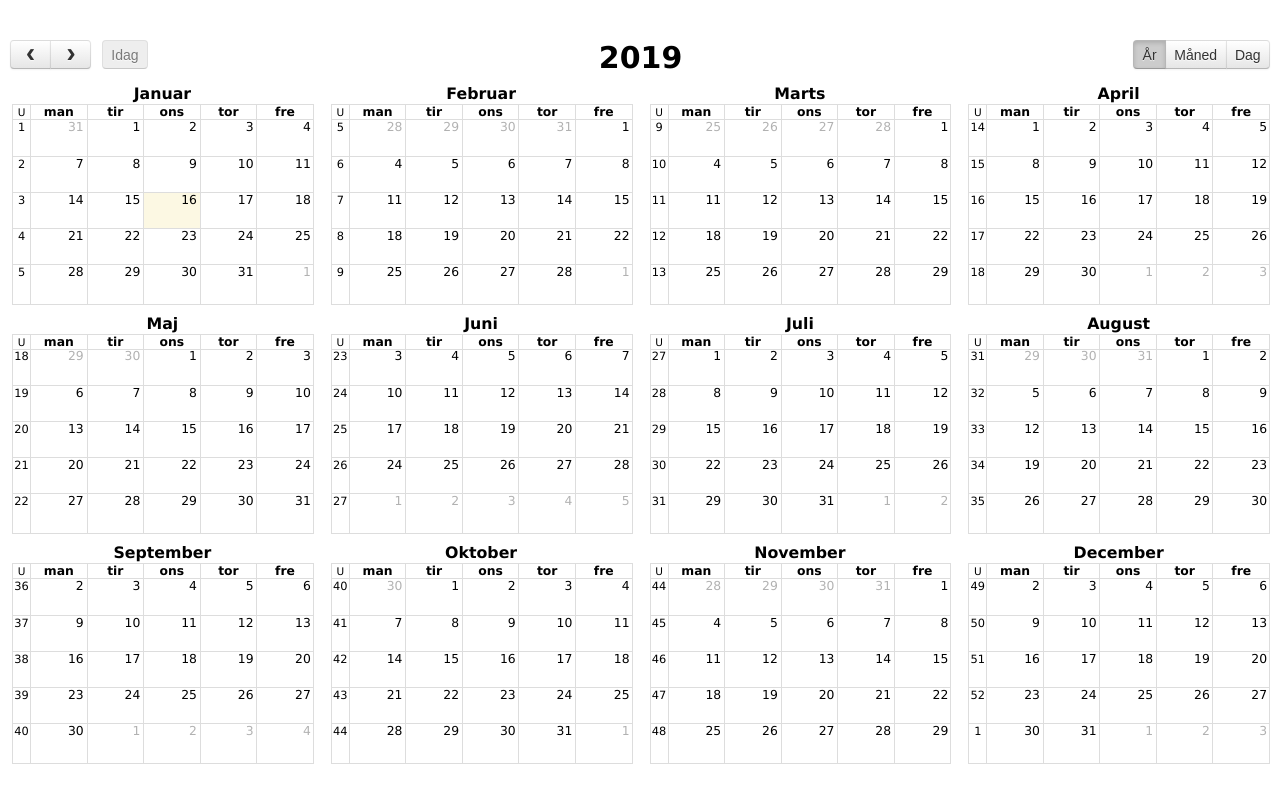
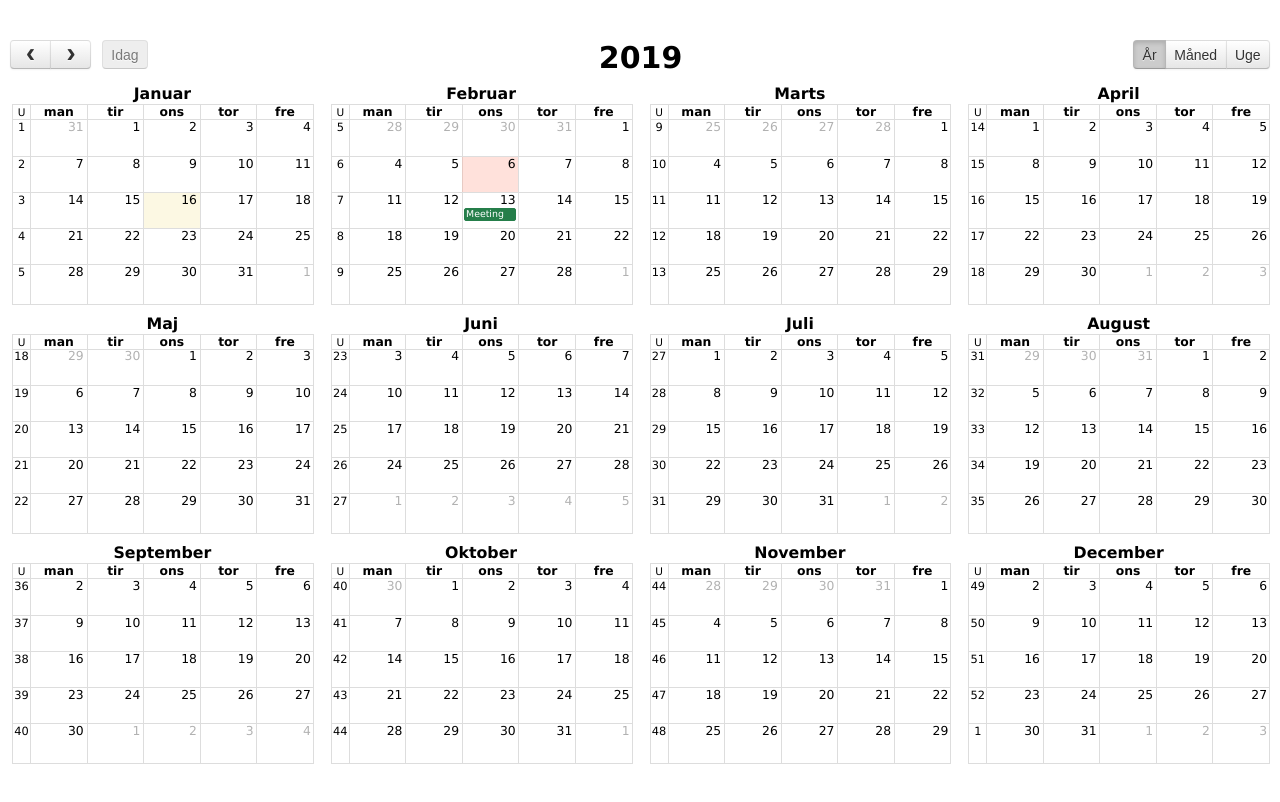
Before and after one commit to Awooku/Elektriker-Modulprojekt, a plain HTML site: page kalender.html in a window 1280 px wide. Drawn offline with Linux system fonts and the light colour scheme.

Commit message:
Updateret

```diff
--- a/css/kalendercss.css
+++ b/css/kalendercss.css
@@ -6,6 +6,6 @@ body {
   }
 
   #calendar {
-    max-width: 1500px; /* 1500px // 900px */
+    max-width: 1500px; /* 1280px; *//* 900px; */
     margin: 0 auto;
   }
--- /dev/null
+++ b/fullcalendar-2.2.7-yearview/demos/kalender1.html
@@ -0,0 +1,105 @@
+<!DOCTYPE html>
+<html>
+<head>
+<meta charset='utf-8' />
+<link href='../fullcalendar.css' rel='stylesheet' />
+<link href='../fullcalendar.print.css' rel='stylesheet' media='print' />
+<script src='../lib/moment.min.js'></script>
+<script src='../lib/jquery.min.js'></script>
+<script src='../fullcalendar.min.js'></script>
+<script src='../da.js'></script>
+
+<script>
+
+    $(document).ready(function() {
+
+        $('#calendar').fullCalendar({
+            header: {
+                left: 'prev,next today',
+                center: 'title',
+                right: 'year,month,agendaWeek'
+            },
+            defaultDate: '2015-02-12',
+            defaultView: 'year',
+            yearColumns: 4,
+            businessHours: true, // display business hours
+            selectable: true,
+            selectHelper: true,
+            select: function(start, end) {
+                var title = prompt('Event Title:');
+                var eventData;
+	            if (title) {
+                    eventData = {
+                        title: title,
+                        start: start,
+                        end: end
+                    };
+                    $('#calendar').fullCalendar('renderEvent', eventData, true); // stick? = true
+                }
+                $('#calendar').fullCalendar('unselect');
+            },
+            weekNumbers: true,
+            editable: true,
+            eventLimit: true, // allow "more" link when too many events
+                events: [
+                {
+                    title: 'Meeting',
+                    start: '2015-02-13T11:00:00',
+                    constraint: 'availableForMeeting', // defined below
+                    color: '#257e4a'
+                },
+                // areas where "Meeting" must be dropped
+                {
+                    id: 'availableForMeeting',
+                    start: '2015-02-11T10:00:00',
+                    end: '2015-02-11T16:00:00',
+                    rendering: 'background'
+                },
+                {
+                    id: 'availableForMeeting',
+                    start: '2015-02-13T10:00:00',
+                    end: '2015-02-13T16:00:00',
+                    rendering: 'background'
+                },
+                // red areas where no events can be dropped
+                {
+                    start: '2015-02-24',
+                    end: '2015-02-28',
+                    overlap: false,
+                    rendering: 'background',
+                    color: '#ff9f89'
+                },
+                {
+                    start: '2015-02-06',
+                    end: '2015-02-08',
+                    overlap: false,
+                    rendering: 'background',
+                    color: '#ff9f89'
+                }
+            ]
+        });
+    });
+
+</script>
+<style>
+
+    body {
+        margin: 40px 10px;
+        padding: 0;
+        font-family: "Lucida Grande",Helvetica,Arial,Verdana,sans-serif;
+        font-size: 14px;
+    }
+
+    #calendar {
+        max-width: 1280px;
+        margin: 0 auto;
+    }
+
+</style>
+</head>
+<body>
+
+    <div id='calendar'></div>
+
+</body>
+</html>
--- a/js/kalenderjs.js
+++ b/js/kalenderjs.js
@@ -5,7 +5,7 @@ $(document).ready(function() {
 		header: {
 			left: 'prev,next today',
 			center: 'title',
-			right: 'year,month,agendaQuarter,agendaDay'
+			right: 'year,month,agendaQuarter,agendaWeek'
 				/* Add quarter please */
 		},
 		defaultDate: new Date(),
@@ -31,74 +31,38 @@ $(document).ready(function() {
 		eventLimit: true, // allow "more" link when too many events
 		events: [
 			{
-				start: '2018-01-01',
-				end: '2018-01-06',
+				title: 'Meeting',
+				start: '2019-02-13T11:00:00',
+				constraint: 'availableForMeeting', // defined below
+				color: '#257e4a'
+			},
+			// areas where "Meeting" must be dropped
+			{
+				id: 'availableForMeeting',
+				start: '2019-02-11T10:00:00',
+				end: '2015-02-11T16:00:00',
 				rendering: 'background'
 			},
 			{
-				title: 'Long event',
-				start: '2018-01-07',
-				end: '2018-01-10'
+				id: 'availableForMeeting',
+				start: '2019-02-13T10:00:00',
+				end: '2015-02-13T16:00:00',
+				rendering: 'background'
 			},
-			/*{
-				title: 'Background Yearview Dev',
-				start: '2018-01-04',
-				end: '2018-01-19',
-				rendering: 'background'
-			},*/
+			// red areas where no events can be dropped
 			{
-				id: 999,
-				title: 'Repeating Event',
-				start: '2018-01-09T16:00:00'
+				start: '2019-02-24',
+				end: '2015-02-28',
+				overlap: false,
+				rendering: 'background',
+				color: '#ff9f89'
 			},
 			{
-				id: 999,
-				title: 'Repeating Event',
-				start: '2018-01-16T16:00:00'
-			},
-			{
-				title: 'Long over months',
-				start: '2018-01-29',
-				end: '2018-02-02'
-			},
-			{
-				title: 'All Day Event',
-				start: '2018-03-01'
-			},
-			{
-				title: 'Conference',
-				start: '2018-11-11',
-				end: '2018-11-13'
-			},
-			{
-				title: 'Meeting',
-				start: '2018-11-12T10:30:00',
-				end: '2018-11-12T12:30:00'
-			},
-			{
-				title: 'Lunch',
-				start: '2018-11-12T12:00:00'
-			},
-			{
-				title: 'Meeting',
-				start: '2018-11-12T14:30:00'
-			},
-			{
-				title: 'Happy Hour',
-				start: '2018-11-12T17:30:00'
-			},
-			{
-				title: 'Dinner',
-				start: '2018-11-12T20:00:00'
-			},
-			{
-				title: 'Birthday Party',
-				start: '2018-11-13T07:00:00'
-			},
-			{
-				title: 'Click for Google',
-				url: 'http://google.com/',
-				start: '2018-03-28'
+				start: '2019-02-06',
+				end: '2015-02-08',
+				overlap: false,
+				rendering: 'background',
+				color: '#ff9f89'
 			}
 		]
 	});
```
Also changed, not shown: fullcalendar-2.2.7-yearview/da.js (added, +1 -0 lines), fullcalendar-2.2.7-yearview/demos/external-dragging.html (+2 -1 lines), fullcalendar-2.2.7-yearview/fullcalendar.css (+1 -222 lines), superbrugerside.html (deleted), 1 other file.
